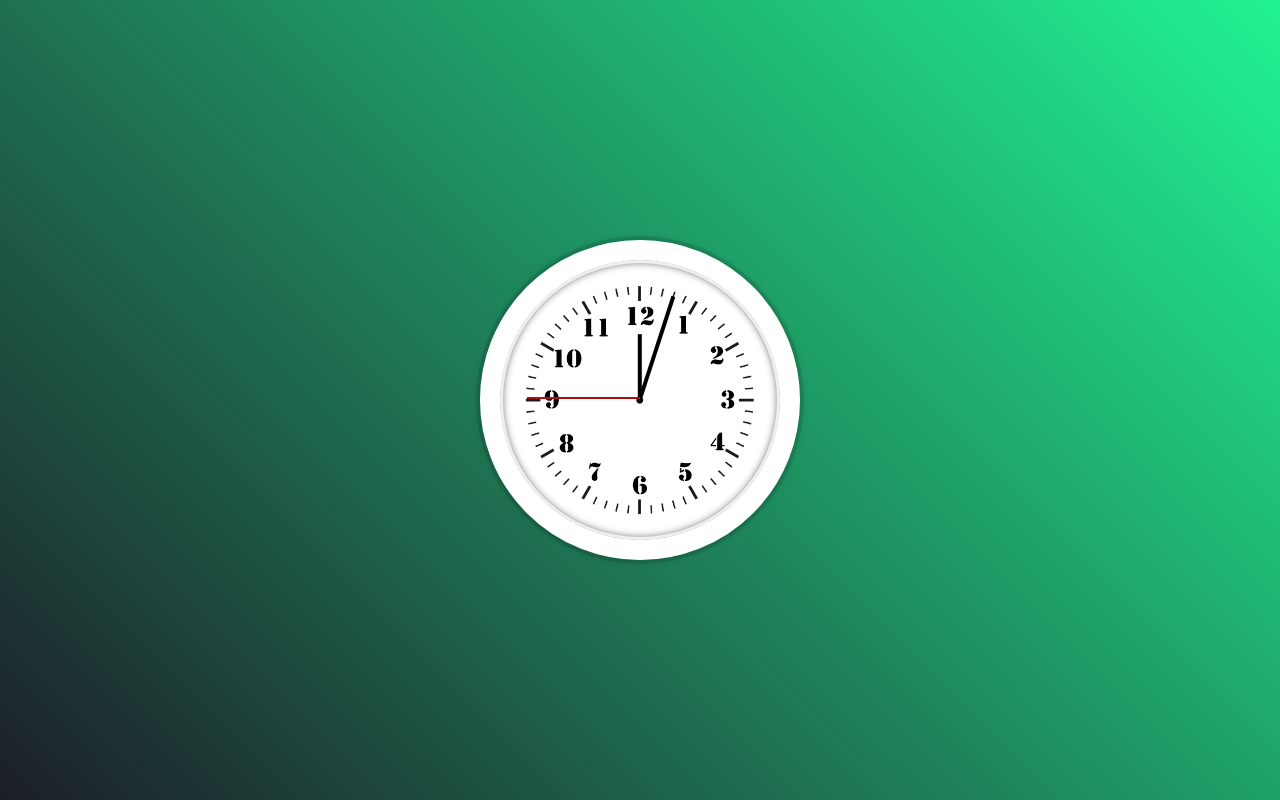
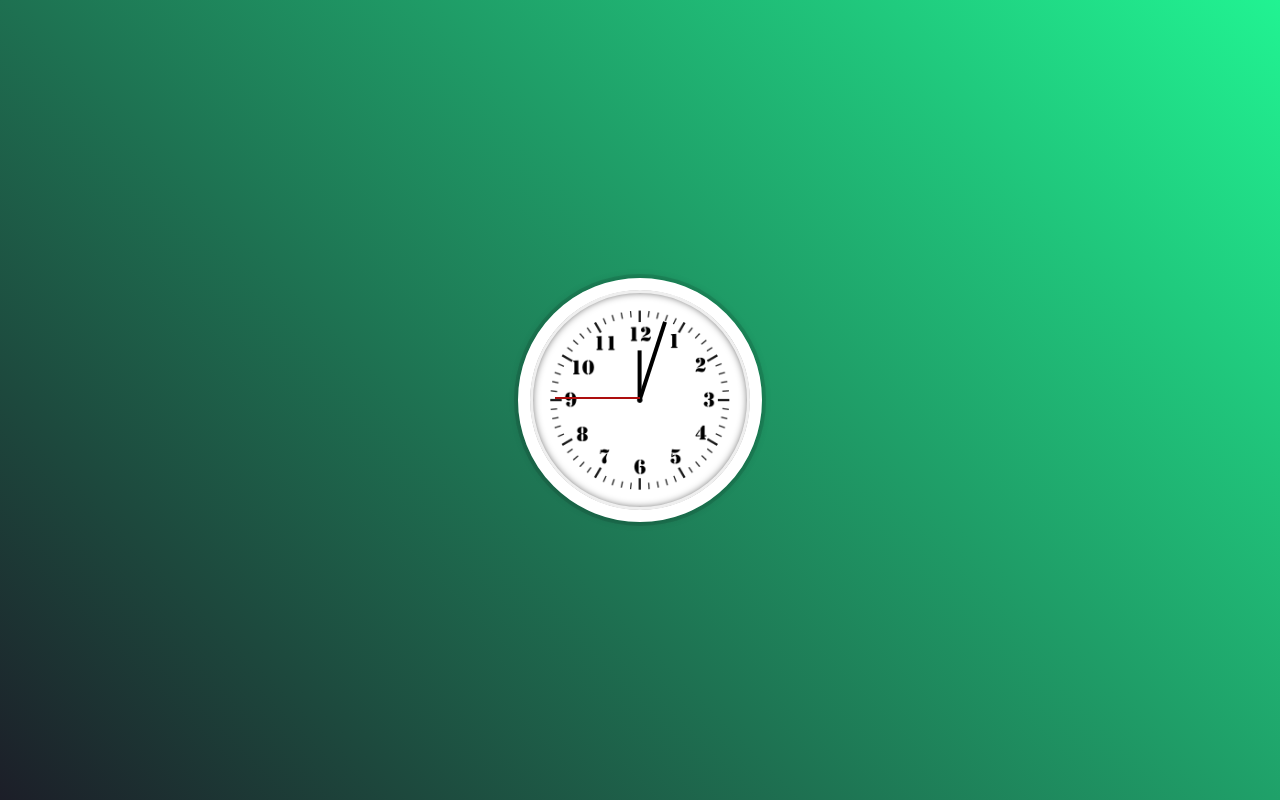
Before and after one commit to jannis2301/Analogue_Clock, a website built with Vite: page index.html in a window 1280 px wide. Built offline with nearby package versions, Linux system fonts and the light colour scheme.

Commit message:
refactor: update to vite & typescript

```diff
--- a/index.html
+++ b/index.html
@@ -2,8 +2,9 @@
 <html lang="en">
   <head>
     <meta charset="UTF-8" />
+    <meta name="viewport" content="width=device-width, initial-scale=1.0" />
     <title>Analogue Clock</title>
-    <link rel="stylesheet" href="./css/style.css" />
+    <link rel="stylesheet" href="src/style.css" />
   </head>
   <body>
     <div class="clock">
@@ -14,6 +15,6 @@
       </div>
     </div>
 
-    <script src="./js/index.js"></script>
+    <script type="module" src="src/index.ts"></script>
   </body>
 </html>
--- a/js/index.js
+++ /dev/null
@@ -1,23 +0,0 @@
-const secondHand = document.querySelector('.second-hand')
-const minuteHand = document.querySelector('.min-hand')
-const hourHand = document.querySelector('.hour-hand')
-
-function setDate() {
-  const now = new Date()
-  const seconds = now.getSeconds()
-  const secondsDegrees = (seconds / 60) * 360 + 90
-  secondHand.style.transform = `rotate(${secondsDegrees}deg)`
-
-  const mins = now.getMinutes()
-  const minutesDegrees = (mins / 60) * 360 + 90
-  minuteHand.style.transform = `rotate(${minutesDegrees}deg)`
-
-  const hours = now.getHours()
-  const hoursDegrees = (hours / 12) * 360 + 90
-  hourHand.style.transform = `rotate(${hoursDegrees}deg)`
-  ;[secondHand, minuteHand, hourHand].forEach(
-    (element) => (element.style.transition = seconds === 0 ? 'none' : null)
-  )
-}
-
-setInterval(setDate, 1000)
--- /dev/null
+++ b/src/Clock.ts
@@ -0,0 +1,38 @@
+export class Clock {
+  private el: HTMLElement
+  private clockHands: HTMLDivElement[]
+
+  constructor(el: HTMLElement) {
+    this.el = el
+
+    this.clockHands = [
+      this.el.querySelector('.second-hand') as HTMLDivElement,
+      this.el.querySelector('.min-hand') as HTMLDivElement,
+      this.el.querySelector('.hour-hand') as HTMLDivElement,
+    ]
+    this.init()
+  }
+
+  private setDate(): void {
+    const now = new Date()
+
+    const seconds = now.getSeconds()
+    const minutes = now.getMinutes()
+    const hours = now.getHours()
+
+    const degrees = [
+      (seconds / 60) * 360 + 90,
+      (minutes / 60) * 360 + 90,
+      (hours / 12) * 360 + 90,
+    ]
+
+    this.clockHands.forEach((hand, index) => {
+      hand.style.transform = `rotate(${degrees[index]}deg)`
+      hand.classList.toggle('no-transition', seconds === 0)
+    })
+  }
+
+  private init(): void {
+    setInterval(() => this.setDate(), 1000)
+  }
+}
--- /dev/null
+++ b/src/index.ts
@@ -0,0 +1,7 @@
+import { Clock } from './Clock'
+
+const clock = document.querySelector('.clock') as HTMLDivElement
+
+const bootstrap = () => new Clock(clock)
+
+window.addEventListener('DOMContentLoaded', () => bootstrap())
--- a/css/style.css
+++ b/src/style.css
@@ -14,16 +14,17 @@ body {
 }
 
 .clock {
-  width: 24rem;
-  height: 24rem;
-  border: 20px solid white;
+  --clock-size: clamp(18rem, 4vw, 24rem);
+  width: var(--clock-size);
+  height: var(--clock-size);
+  border: 1.25rem solid #fff;
   border-radius: 50%;
-  margin: 50px auto;
+  margin: 3rem auto;
   position: relative;
   padding: 2rem;
   box-shadow: 0 0 0 4px rgba(0, 0, 0, 0.1), inset 0 0 0 3px #efefef,
     inset 0 0 10px black, 0 0 10px rgba(0, 0, 0, 0.2);
-  background-image: url('../img/clock.png');
+  background-image: url('./clock.png');
   background-position: 50% 50%;
   background-repeat: no-repeat;
   background-size: contain;
@@ -73,3 +74,7 @@ body {
   background: transparent;
   z-index: -1;
 }
+
+.no-transition {
+  transition: none;
+}
--- /dev/null
+++ b/vite.config.ts
@@ -0,0 +1,5 @@
+import { defineConfig } from 'vite'
+
+export default defineConfig({
+  base: '/analogue-clock/',
+})
```
Also changed, not shown: .github/workflows/deploy.yml (added), README.md, src/clock.png (renamed from img/clock.png), 1 other file.
